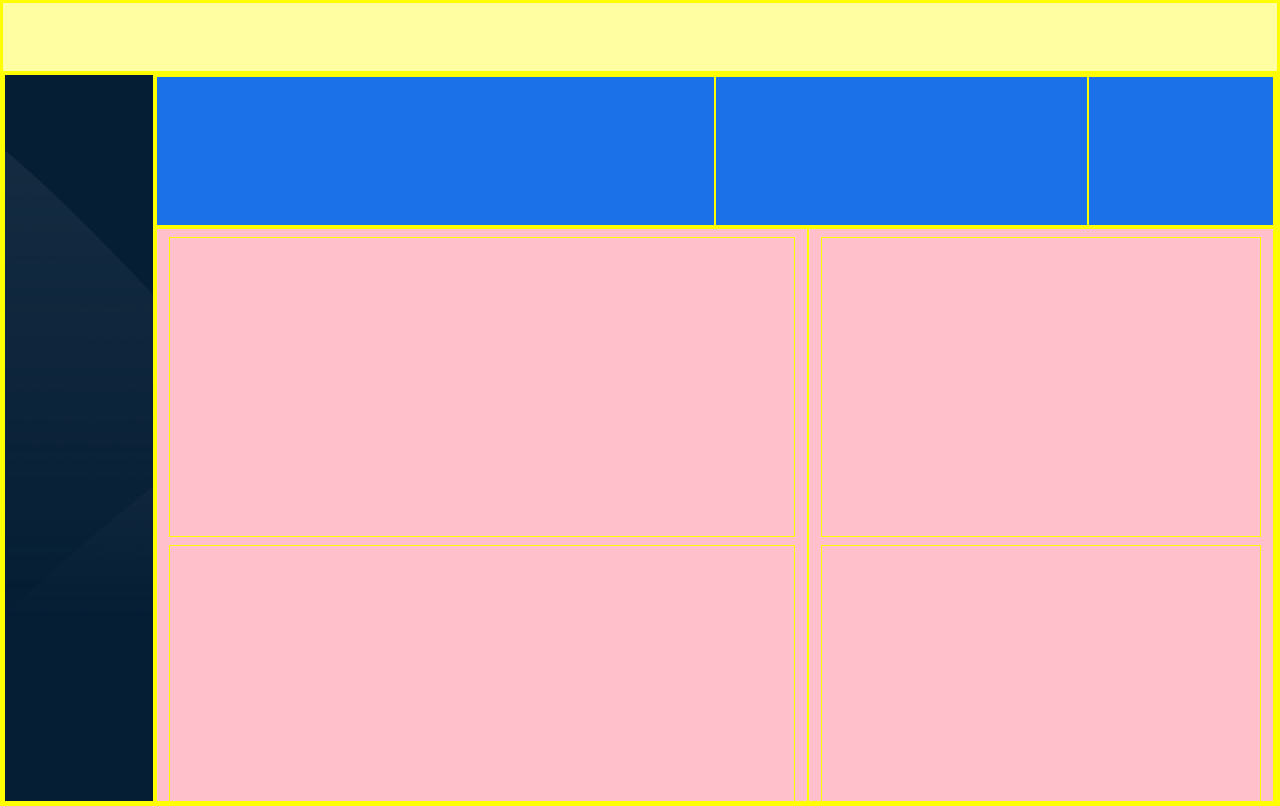
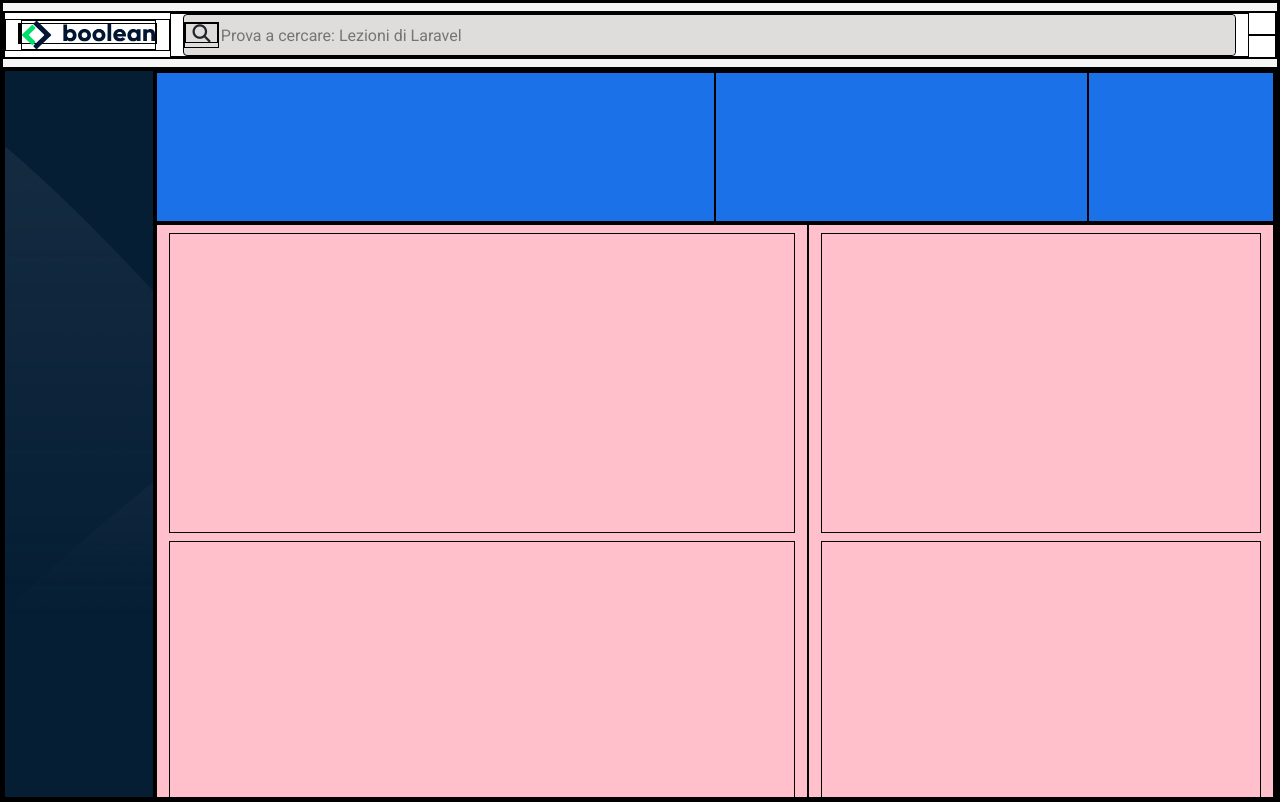
Before and after one commit to CosimoA/html-css-bootstrap-dashboard, a plain HTML site: page index.html in a window 1280 px wide. Drawn offline with nearby package versions, Linux system fonts and the light colour scheme.

Commit message:
Quadra Nav Trovata

```diff
--- a/css/style.css
+++ b/css/style.css
@@ -1,17 +1,17 @@
 *{
-    font-family: 'Roboto', sans-serif;
+    font-family: 'Roboto', sans-serif, FontAwesome;
 }
 
 /* DEBUG */
 
 *{
-    border: 1px solid yellow;
+    border: 1px solid rgb(0, 0, 0);
 }
 
-.min-h70{
+/* .min-h70{
     min-height: 70px;
     background-color: rgb(255, 255, 162);
-}
+} */
 
 .min-h150{
     min-height: 150px;
@@ -60,6 +60,10 @@ a{
     background-color: white;
 }
 
+.bg-whitesmoke{
+    background-color: whitesmoke;
+}
+
 #banner{
     background-color: rgba(0, 0, 0, 0.250);
 }
@@ -104,12 +108,38 @@ a{
 
 /*----------IMPUT----------*/
 
+input[type="search"]{
+    background-color: rgb(223, 220, 220);
+    width: 100%;
+    height: 40px;
+    border: none;
+    border-radius: 4px;
+}
+
+.search{
+    background-color: rgb(223, 220, 220);
+    border-radius: 4px;
+}
+
+.search i{
+    font-size: 18px;
+    padding: 0 0.4rem;
+}
+
 
 /************************************************
     SITE SECTIONS
 ************************************************/
 
 /* HEADER */
+
+#logo-sm{
+    height: 40px;
+}
+
+#logo-lg{
+    display: none;
+}
 
 /* MAIN */
 
@@ -120,7 +150,7 @@ a{
 /* aside */
 
 aside{
-    width: 150px;
+    width: 70px;
     background-image: url("../img/sidebar-bg.png");
     background-size: cover;
     overflow-y: hidden;
@@ -129,7 +159,7 @@ aside{
 /* main */
 
 #container_components{
-    width: calc(100% - 150px);
+    width: calc(100% - 70px);
     overflow-y: auto;
 }
 
@@ -137,3 +167,27 @@ aside{
     height: 100%;
     width: 100%;
 }
+
+/************************************************
+    RESPONSIVE
+************************************************/
+
+/* Large devices 992px */
+@media all and (min-width: 992px){
+
+    #logo-sm{
+        display: none;
+    }
+
+    #logo-lg{
+        display: inline-block;
+    }
+
+    aside{
+        width: 150px;
+    }
+
+    #container_components{
+        width: calc(100% - 150px);
+    }
+}
--- a/index.html
+++ b/index.html
@@ -21,8 +21,24 @@
     </head>
     <body>
         <!-- HEADER w Logo + Search Bar + 4 icon-buttons -->
-        <header class="min-h70">
+        <header class="d-flex align-items-center bg-whitesmoke py-2 min-h70">
+            <nav class="container-fluid">
+                <div class="row align-items-center bg-white">
+                    <div class="col-auto">
+                        <a href="#"><img id="logo-sm" src="img/mobile-logo.png" alt="Logo"></a>
+                        <a href="#"><img id="logo-lg" src="img/logo.svg" alt="Logo"></a>
+                    </div>
+                    <div class="col">
+                        <div class="d-flex align-items-center search">
+                            <span><i class="fa-solid fa-magnifying-glass"></i></span>
+                            <input type="search" placeholder="Prova a cercare: Lezioni di Laravel" >
+                        </div>
+                    </div>
+                    <div class="col-auto">
 
+                    </div>
+                </div>
+            </nav>
         </header>
 
         <!-- MAIN w Aside fixed menù + container-fluid for all the components -->
@@ -34,13 +50,13 @@
                 <div id="container_components" class="container-fluid flex-grow-1 min-h300">
                     <div class="row bg-light-blu">
 
-                        <div class="col-6 min-h150">
+                        <div class="col-12 col-lg-6 col-md-4 min-h150">
 
                         </div>
-                        <div class="col-4">
+                        <div class="col-12 col-lg-4 col-md-4 min-h150">
 
                         </div>
-                        <div class="col-2">
+                        <div class="col-12 col-lg-2 col-md-4 min-h150">
 
                         </div>
 
```
